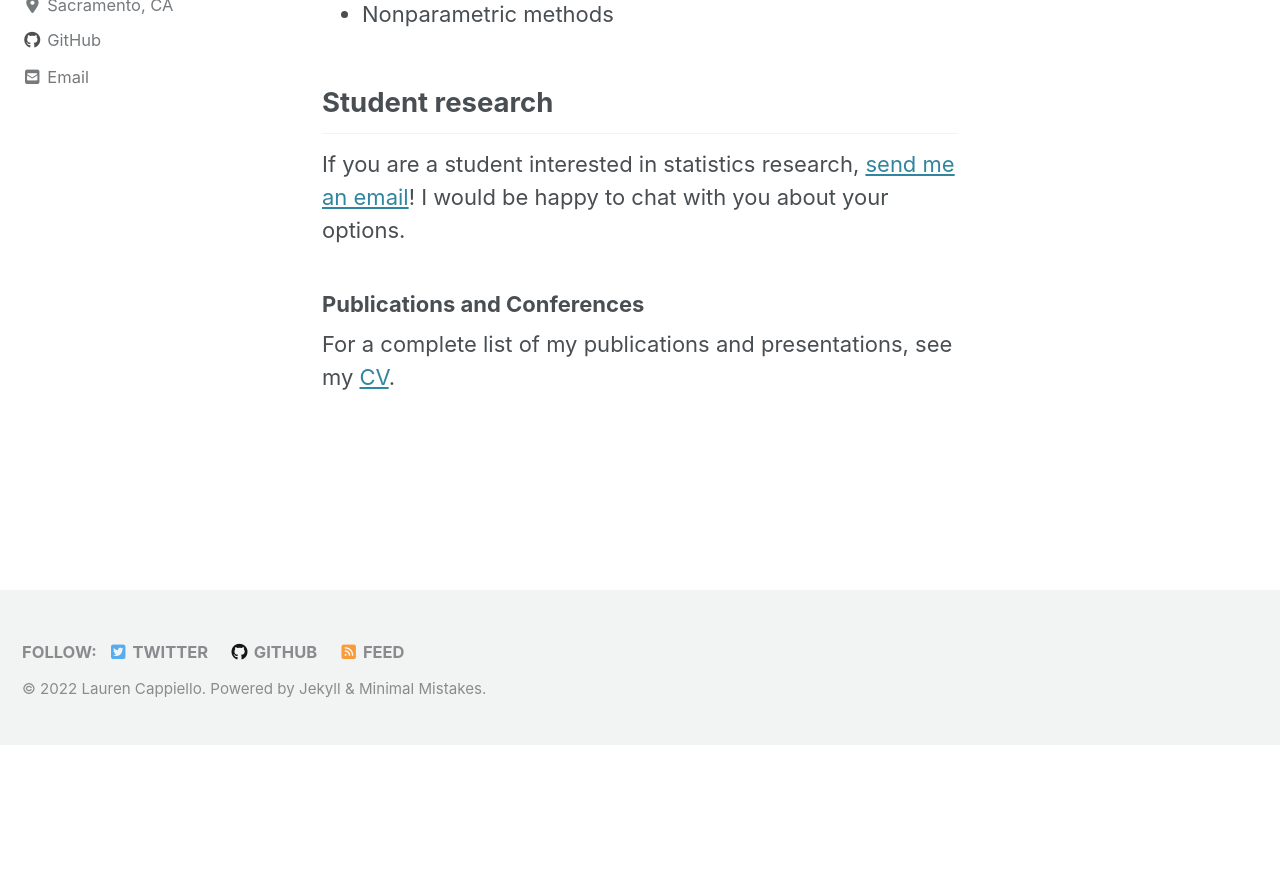
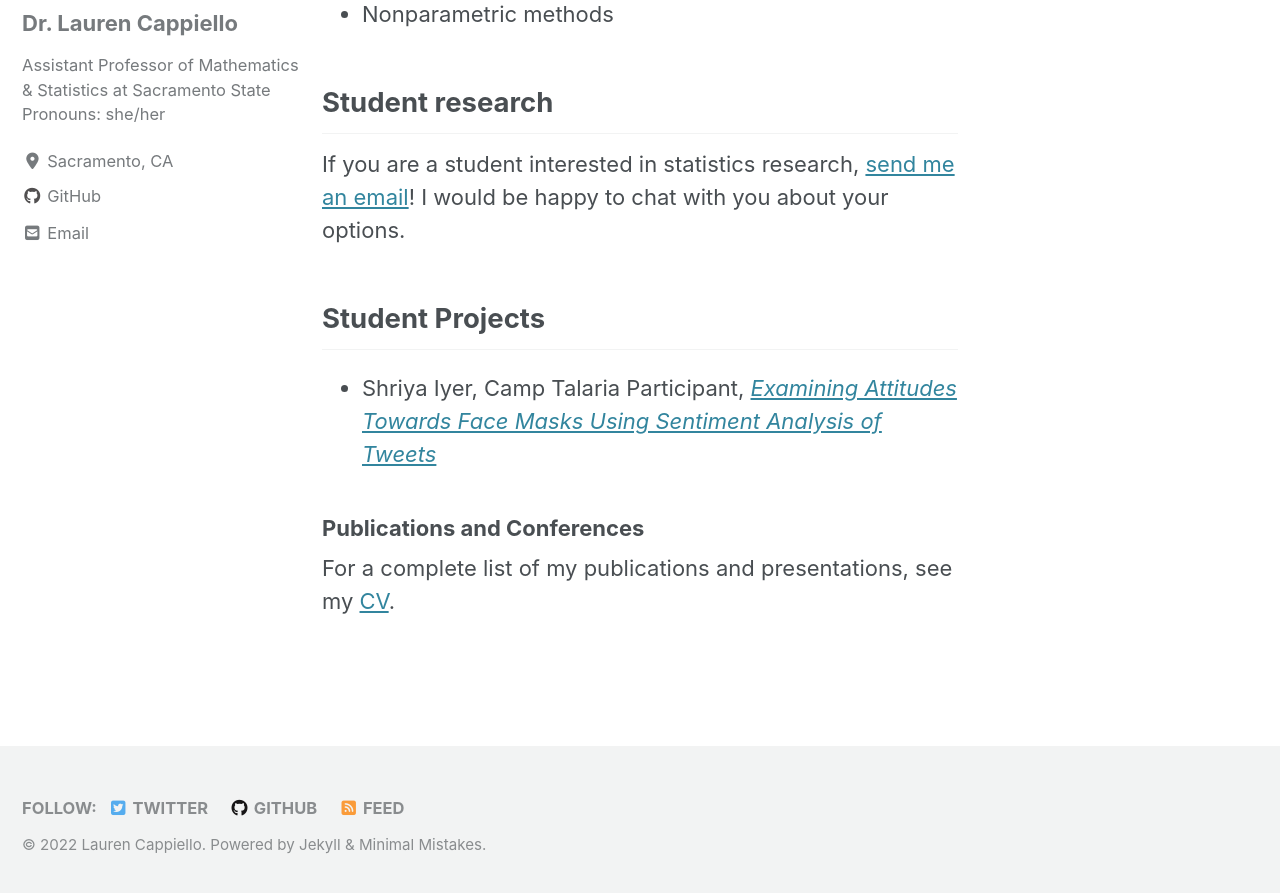
Before and after one commit to lgpcappiello/lgpcappiello.github.io, a Jekyll site: the page built from research.md, in a window 1280 px wide and 900 px high, scrolled down 377 px. Shown: the top 893 px of the window. Built offline with Jekyll 4.4.1, drawn with Linux system fonts in a browser that asks for light colours; cached includes are drawn as plain includes; nearby versions of some CDN libraries; before the commit the page ends 1122 px from its top, so only the background shows below that.

Commit message:
Update research.md

```diff
--- a/research.md
+++ b/research.md
@@ -14,6 +14,10 @@ author_profile: true
 
 If you are a student interested in statistics research, [send me an email](mailto:cappiello@csus.edu)! I would be happy to chat with you about your options.
 
+## Student Projects
+
+- Shriya Iyer, Camp Talaria Participant, [*Examining Attitudes Towards Face Masks Using Sentiment Analysis of Tweets*](https://lgpcappiello.github.io/research/ATHENA_Research_Paper.pdf)
+
 ### Publications and Conferences
 
 For a complete list of my publications and presentations, see my [CV](https://lgpcappiello.github.io/CappielloCV.pdf).
```
